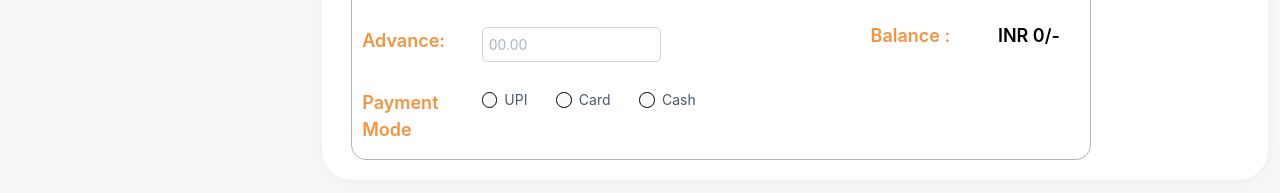
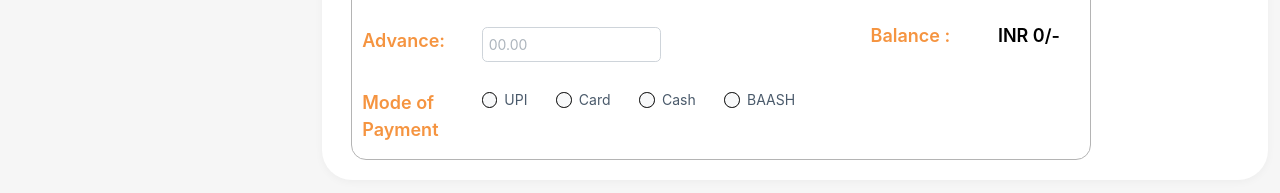
Before and after one commit to Abhinaya1996/task0031, a React (Create React App) app: page /reservation in a window 1280 px wide. Shown: the part 1168-1361 px from the top of the page. Built offline with nearby package versions, Linux system fonts and the light colour scheme; no server answers; sample sign-in values are in the browser's storage.

Commit message:
Update Reservation.js

```diff
--- a/src/pages/Reservation.js
+++ b/src/pages/Reservation.js
@@ -1327,7 +1327,7 @@ export default function Reservation({selectedHotel}){
                                                 </Row>
                                                 <Row>
                                                     <Col xs={24} sm={24} md={8} lg={8} xl={8} >
-                                                        <p className="fs-18 fw-semibold text-warning pt-3">Payment Mode</p>
+                                                        <p className="fs-18 fw-semibold text-warning pt-3">Mode of Payment</p>
                                                     </Col>
                                                     <Col xs={24} sm={24} md={12} lg={12} xl={12} >
                                                         <div className="col-sm-11 d-flex gap-4 mt-3 mb-3">
@@ -1347,6 +1347,12 @@ export default function Reservation({selectedHotel}){
                                                                 <input className="form-check-input" type="radio" name="gridRadios" onChange={handlePaymentmodeChange} id="gridRadios3" value="Cash"/>
                                                                 <label className="form-check-label" htmlFor="gridRadios3">
                                                                     Cash
+                                                                </label>
+                                                            </div>
+                                                            <div className="form-check disabled">
+                                                                <input className="form-check-input" type="radio" name="gridRadios" onChange={handlePaymentmodeChange} id="gridRadios3" value="Baash"/>
+                                                                <label className="form-check-label" htmlFor="gridRadios3">
+                                                                    BAASH
                                                                 </label>
                                                             </div>
                                                         </div>
```
